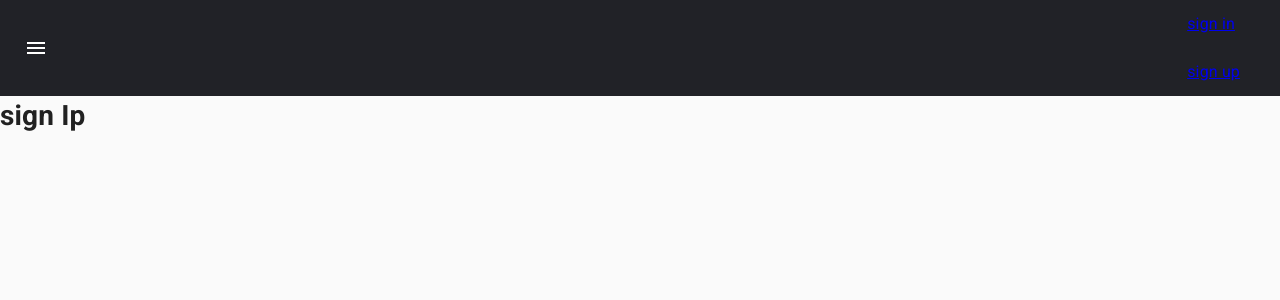
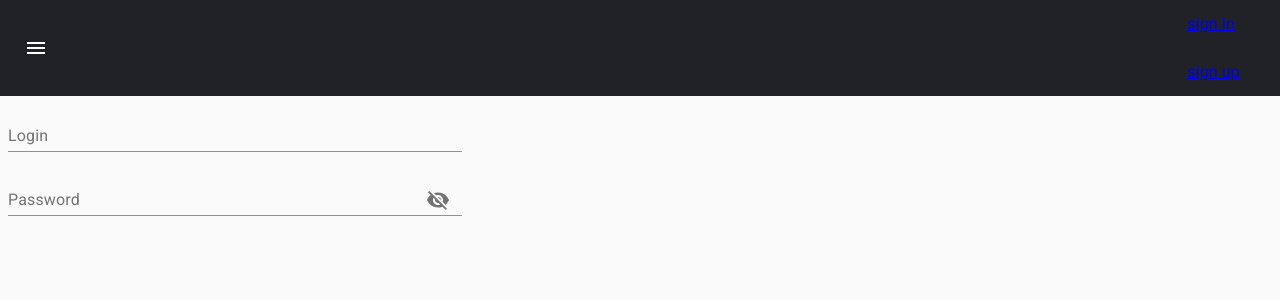
Before and after one commit to AleR111/React, a React (Create React App) app in the folder my-react-app/: page /sign-in in a window 1280 px wide. Shown: the top 300 px of the page. Built offline with nearby package versions, Linux system fonts and the light colour scheme.

Commit message:
auth form done

```diff
--- /dev/null
+++ b/my-react-app/src/components/auth-form/AuthForm.js
@@ -0,0 +1,85 @@
+import {
+  IconButton,
+  Input,
+  InputLabel,
+  InputAdornment,
+  FormControl,
+  TextField,
+} from "@material-ui/core"
+import { makeStyles } from "@material-ui/core/styles"
+import { Visibility, VisibilityOff } from "@material-ui/icons"
+import { useState } from "react"
+
+const useStyles = makeStyles((theme) => ({
+  root: {
+    display: "flex",
+    flexWrap: "wrap",
+  },
+  margin: {
+    margin: theme.spacing(1),
+  },
+  withoutLabel: {
+    marginTop: theme.spacing(3),
+  },
+  textField: {
+    width: "25ch",
+  },
+}))
+
+export const AuthForm = () => {
+  const classes = useStyles()
+  const [values, setValues] = useState({
+    login: "",
+    password: "",
+    showPassword: false,
+  })
+
+  const handleChange = (prop) => (event) => {
+    setValues({ ...values, [prop]: event.target.value })
+  }
+
+  const handleClickShowPassword = () => {
+    setValues({ ...values, showPassword: !values.showPassword })
+  }
+
+  const handleMouseDownPassword = (event) => {
+    event.preventDefault()
+  }
+
+  return (
+    <div className={classes.root}>
+      <div>
+        <FormControl fullWidth={true} className={classes.margin}>
+          <TextField
+            id="standard-basic"
+            label="Login"
+            value={values.login}
+            onChange={handleChange("login")}
+          />
+        </FormControl>
+        <FormControl fullWidth={true} className={classes.margin}>
+          <InputLabel htmlFor="standard-adornment-password">
+            Password
+          </InputLabel>
+          <Input
+            id="standard-adornment-password"
+            type={values.showPassword ? "text" : "password"}
+            value={values.password}
+            onChange={handleChange("password")}
+            endAdornment={
+              <InputAdornment position="end">
+                <IconButton
+                  aria-label="toggle password visibility"
+                  onClick={handleClickShowPassword}
+                  onMouseDown={handleMouseDownPassword}
+                >
+                  {values.showPassword ? <Visibility /> : <VisibilityOff />}
+                </IconButton>
+              </InputAdornment>
+            }
+          />
+        </FormControl>
+      </div>
+    </div>
+  )
+}
--- /dev/null
+++ b/my-react-app/src/components/auth-form/index.js
@@ -0,0 +1 @@
+export * from './AuthForm'
--- a/my-react-app/src/components/index.js
+++ b/my-react-app/src/components/index.js
@@ -2,3 +2,4 @@ export * from './chats'
 export * from './messages'
 export * from './layout'
 export * from './header'
+export * from './auth-form'
--- a/my-react-app/src/pages/signIp/SignIp.js
+++ b/my-react-app/src/pages/signIp/SignIp.js
@@ -1,3 +1,5 @@
+import { AuthForm } from "../../components"
+
 export const SignIp = () => {
-    return <h1>sign Ip</h1>
+  return <AuthForm />
 }
--- a/my-react-app/src/pages/signUp/SignUp.js
+++ b/my-react-app/src/pages/signUp/SignUp.js
@@ -1,3 +1,5 @@
+import { AuthForm } from "../../components"
+
 export const SignUp = () => {
-    return <h1>sign up</h1>
+  return <AuthForm />
 }
```
